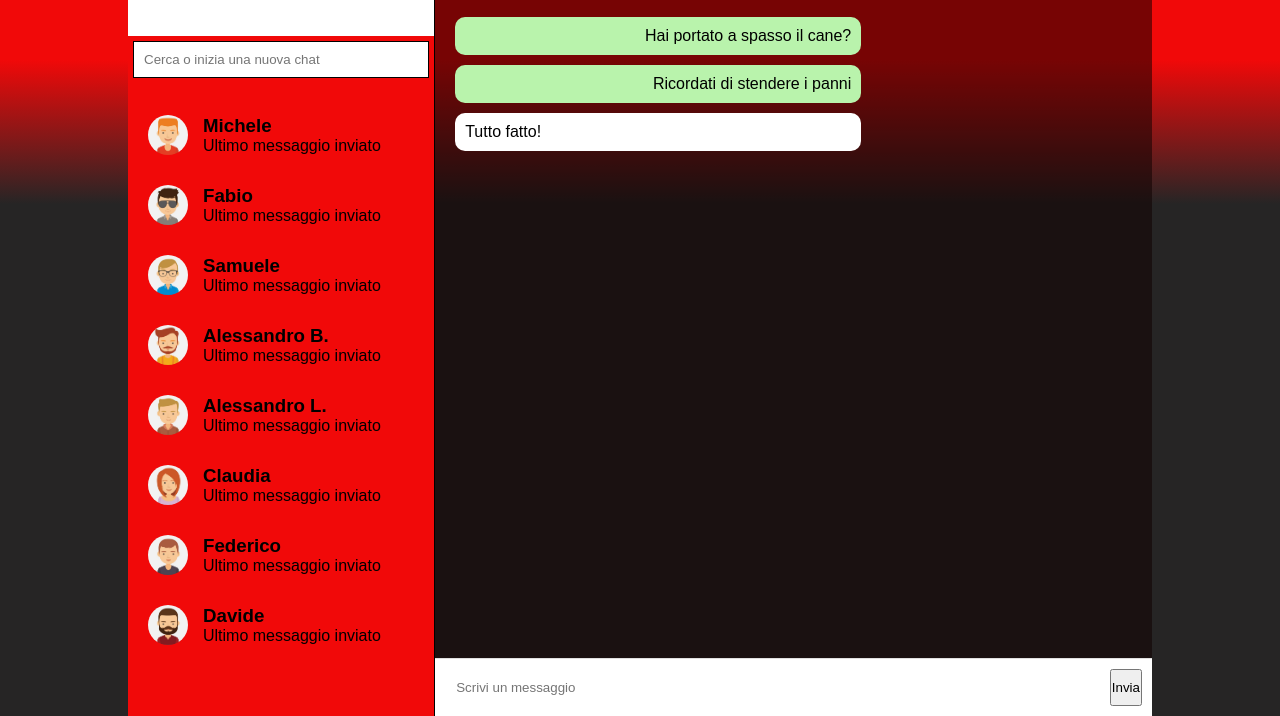
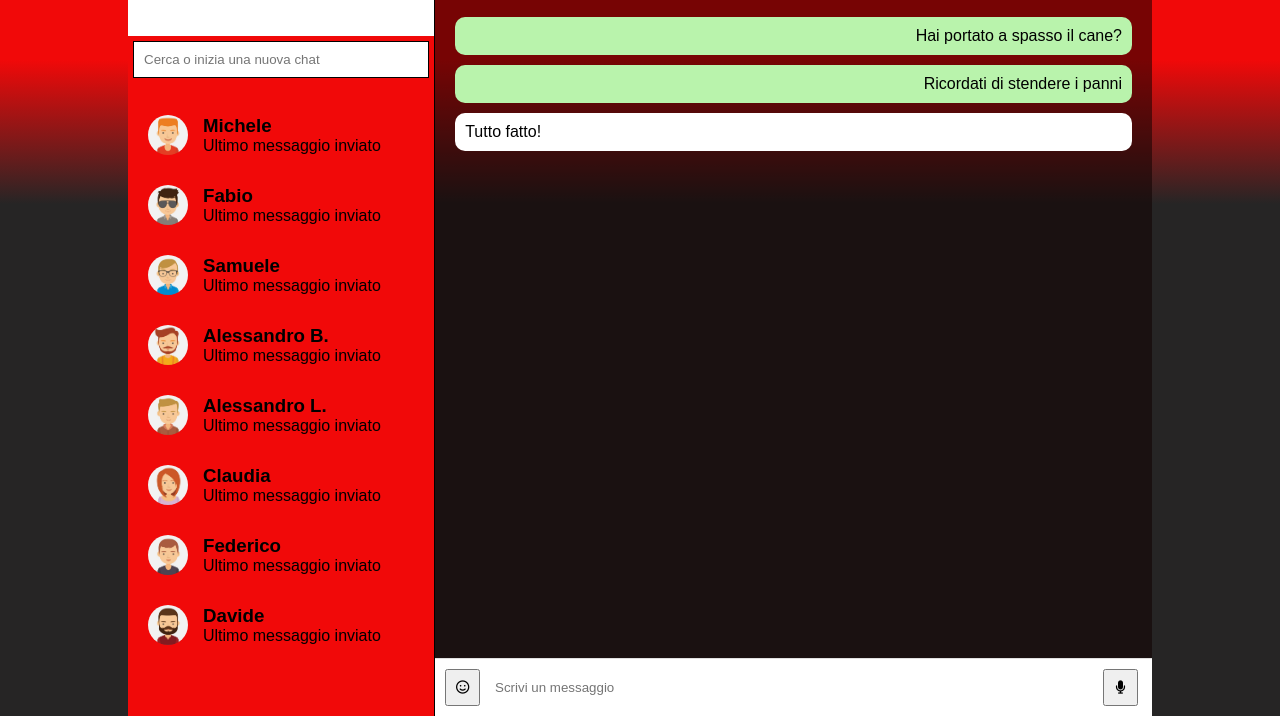
Before and after one commit to ChristopherS24/vue-boolzapp, a plain HTML site: page index.html in a window 1280 px wide. Shown: the part 84-800 px from the top of the page. Drawn offline with nearby package versions, Linux system fonts and the light colour scheme.

Commit message:
correzioni

```diff
--- a/css/style.css
+++ b/css/style.css
@@ -125,22 +125,19 @@ CHAT
 }
 
 .message {
-    max-width: 60%;
     margin-bottom: 10px;
     padding: 10px;
     border-radius: 10px;
-    position: relative;
+    display: flex;
 }
 
 .message.sent {
     background-color: #b9f3ac;
-    display: flex;
     justify-content: flex-end;
 }
 
 .message.received {
     background-color: white;
-    align-self: flex-start;
 }
 
 .chat-input {
@@ -157,3 +154,9 @@ CHAT
     border: 1px solid white;
     margin-right: 10px;
 }
+
+
+button {
+    width: 5%;
+    margin-right: 4px;
+}
--- a/index.html
+++ b/index.html
@@ -67,21 +67,26 @@
                                 'sent': message.status == 'sent',
                                 'received': message.status == 'received',
                             }">
-                            <div class="single-message-item">
-                                {{ message.message}}
-                            </div>
+                                <div class="messagebox">
+                                    <div class="single-message-item">
+                                        {{ message.message}}
+                                    </div>
+                                </div>
 
                             </div>
 
                         </div>
 
                         <div class="chat-input">
+                            <button>
+                                <i class="fa-regular fa-face-smile"></i>
+                            </button>
                             <input
                                 @keyup.enter="sendMessage()"
                                 v-model="userMessage"
                                 type="text"
                                 placeholder="Scrivi un messaggio">
-                            <button>Invia</button>
+                            <button><i class="fa-solid fa-microphone"></i></button>
                         </div>
                     </div>
 
--- a/js/scripts.js
+++ b/js/scripts.js
@@ -181,8 +181,15 @@ const app = createApp({
                 message: this.userMessage,
                 status: 'sent'
             });
-            //console.log(this.userMessage);
-            this.userMessage = '';}
+            this.userMessage = '';
+
+            setTimeout(() => {
+                this.contacts[this.activeContactIndex].messages.push({
+                    message: 'Ok',
+                    status: 'received'
+                });
+        },1000);
         }
+        },
     }
 ).mount('#app');
```
